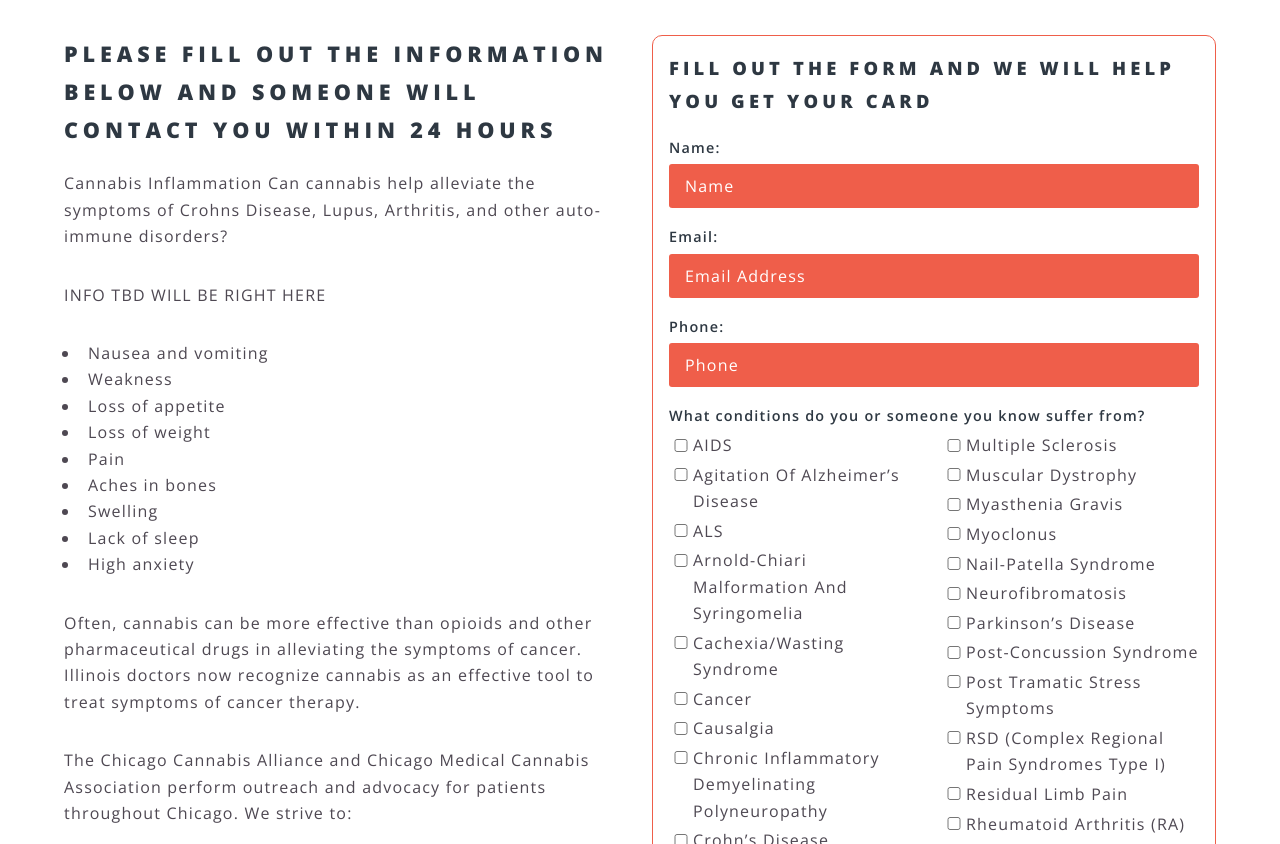
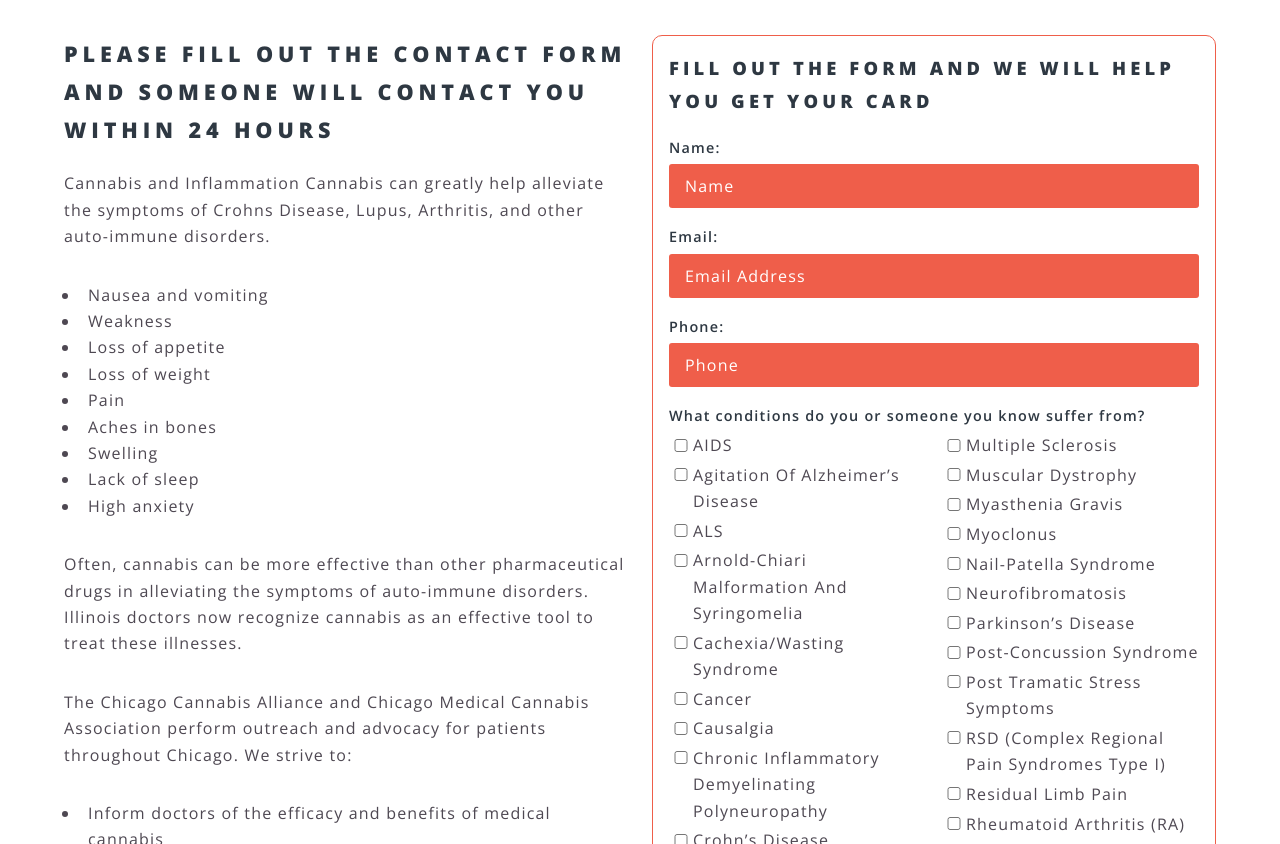
Before and after one commit to roncoalson/CMCA-master, a Jekyll site: the page built from crohns.md, in a window 1280 px wide and 1400 px high. Shown: the part 556-1400 px from the top of the window. Built offline with Jekyll 4.4.1, drawn with Linux system fonts in a browser that asks for light colours.

Commit message:
new structure

```diff
--- a/crohns.md
+++ b/crohns.md
@@ -6,12 +6,9 @@
 youtubeID: qvfN81Rr7aY
 ---
 
-## Please fill out the information below and someone will contact you within 24 hours
-Cannabis Inflammation
-Can cannabis help alleviate the symptoms of Crohns Disease, Lupus, Arthritis, and other auto-immune disorders?
-
-
-INFO TBD WILL BE RIGHT HERE
+## Please fill out the contact form and someone will contact you within 24 hours
+Cannabis and Inflammation
+Cannabis can greatly help alleviate the symptoms of Crohns Disease, Lupus, Arthritis, and other auto-immune disorders.
 
 * Nausea and vomiting
 * Weakness
@@ -23,4 +20,4 @@
 * Lack of sleep
 * High anxiety
 
-Often, cannabis can be more effective than opioids and other pharmaceutical drugs in alleviating the symptoms of cancer. Illinois doctors now recognize cannabis as an effective tool to treat symptoms of cancer therapy.
+Often, cannabis can be more effective than other pharmaceutical drugs in alleviating the symptoms of auto-immune disorders. Illinois doctors now recognize cannabis as an effective tool to treat these illnesses.
```
Also changed, not shown: cancer.md (+1 -1 lines), hiv.md (+3 -5 lines), pain.md (+4 -5 lines).
